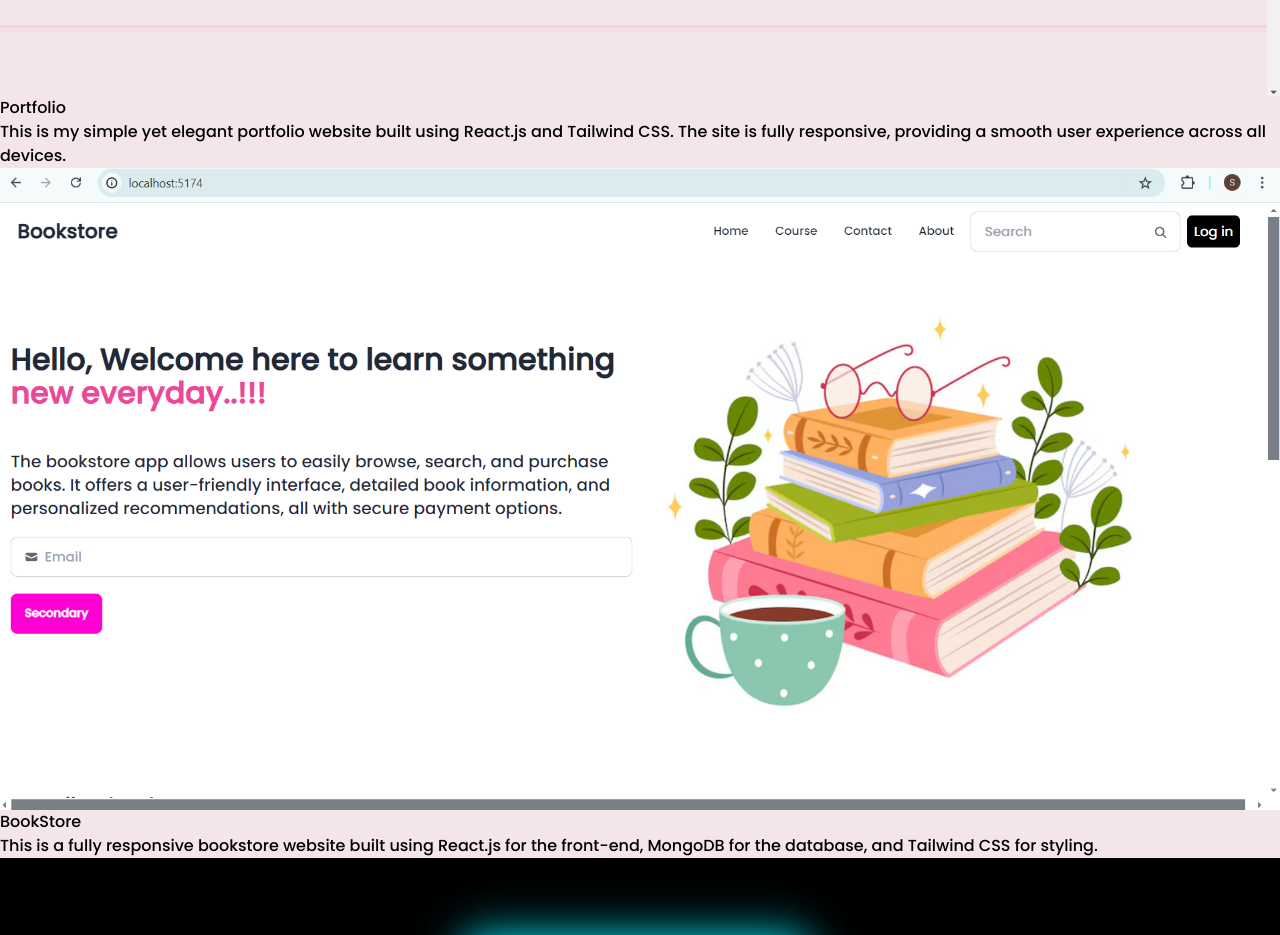
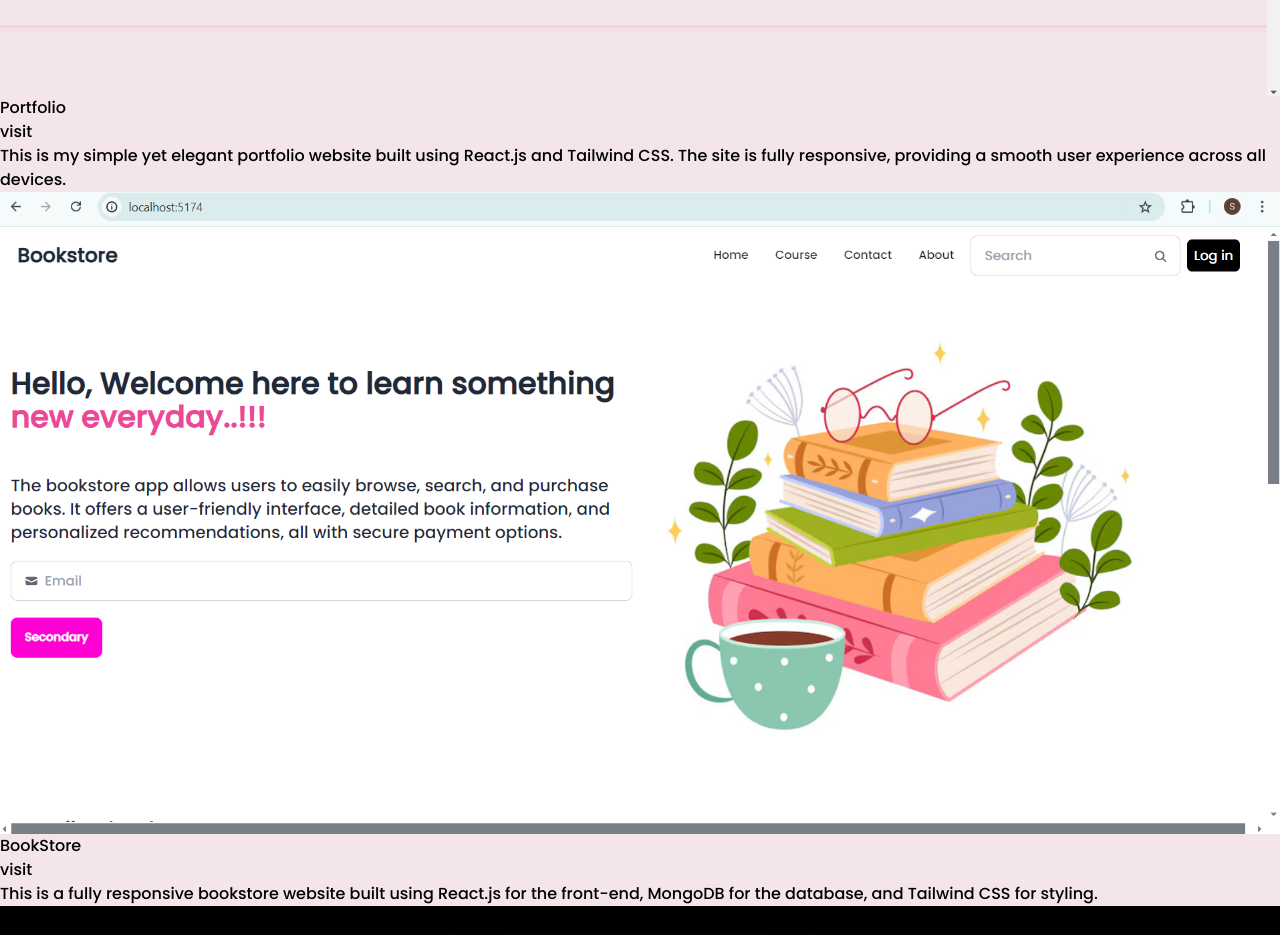
Before and after one commit to SejalPatil22/the-portfolio, a React (Vite) app: page / in a window 1280 px wide. Shown: the part 4940-5875 px from the top of the page. Built offline with nearby package versions, Linux system fonts and the light colour scheme.

Commit message:
Add files via upload

```diff
--- a/src/componenets/Projects.jsx
+++ b/src/componenets/Projects.jsx
@@ -23,13 +23,14 @@ const PortFolio = () => {
       image: portfolio,
       name: "Portfolio",
       info: "This is my simple yet elegant portfolio website built using React.js and Tailwind CSS. The site is fully responsive, providing a smooth user experience across all devices.",
-      visit: ""
+      visit: <a href="https://the-portfolio-phi.vercel.app/">visit</a>
     },
     {
       id: 2,
       image: bookstore,
       name: "BookStore",
       info: "This is a fully responsive bookstore website built using React.js for the front-end, MongoDB for the database, and Tailwind CSS for styling.",
+      visit: <a href="https://book-store-theta-sepia.vercel.app/">visit</a>
     },
     {
       id: 3,
```
